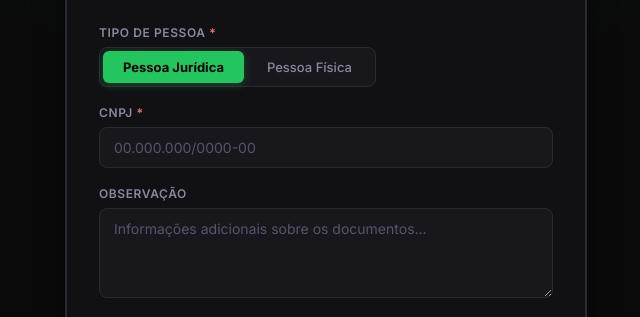
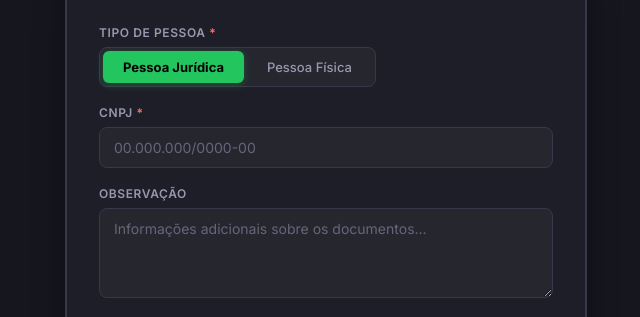
Before and after one commit to luciano7799/agross-docs, a website: page public/index.html in a window 1280 px wide. Shown: the part 210-527 px from the top of the page, without its empty margins (314-954 px from the left). Drawn offline with Linux system fonts and the light colour scheme.

Commit message:
feat: tema escuro mais claro

```diff
--- a/public/style.css
+++ b/public/style.css
@@ -3,15 +3,15 @@
 *, *::before, *::after { box-sizing: border-box; margin: 0; padding: 0; }
 
 :root {
-  --bg:        #0a0a0b;
-  --surface:   #111114;
-  --surface-2: #18181c;
-  --surface-3: #222228;
-  --border:    #2a2a32;
-  --border-hi: #3a3a44;
-  --text:      #eeeef0;
-  --text-2:    #8888a0;
-  --text-3:    #55556a;
+  --bg:        #16161e;
+  --surface:   #1e1e28;
+  --surface-2: #26262f;
+  --surface-3: #2e2e3a;
+  --border:    #38384a;
+  --border-hi: #4a4a5e;
+  --text:      #f0f0f4;
+  --text-2:    #9898b0;
+  --text-3:    #66667a;
   --green:     #22c55e;
   --green-dim: rgba(34,197,94,.12);
   --green-dk:  #16a34a;
```
